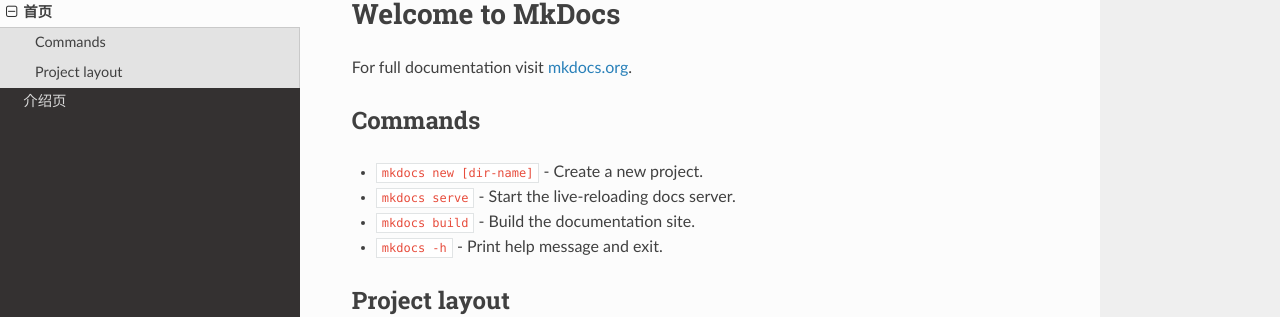
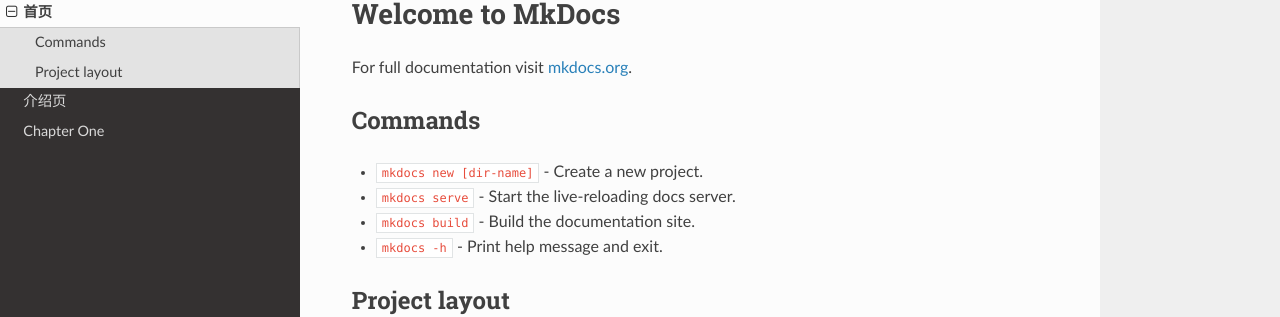
Before and after one commit to wblfrank08/ftxdocs.github.io, an MkDocs documentation site: the page built from docs/index.md, in a window 1280 px wide. Shown: the part 109-426 px from the top of the page. Built offline with MkDocs 1.6.1, drawn with Linux system fonts in a browser that asks for light colours; nearby versions of some CDN libraries.

Commit message:
update chapter1

```diff
--- a/mkdocs.yml
+++ b/mkdocs.yml
@@ -3,5 +3,6 @@
 nav:
   - 首页: index.md
   - 介绍页: introduction.md
+  - Chapter One: Chapter1.md
 
 theme: readthedocs
```
Also changed, not shown: site/index.html.
